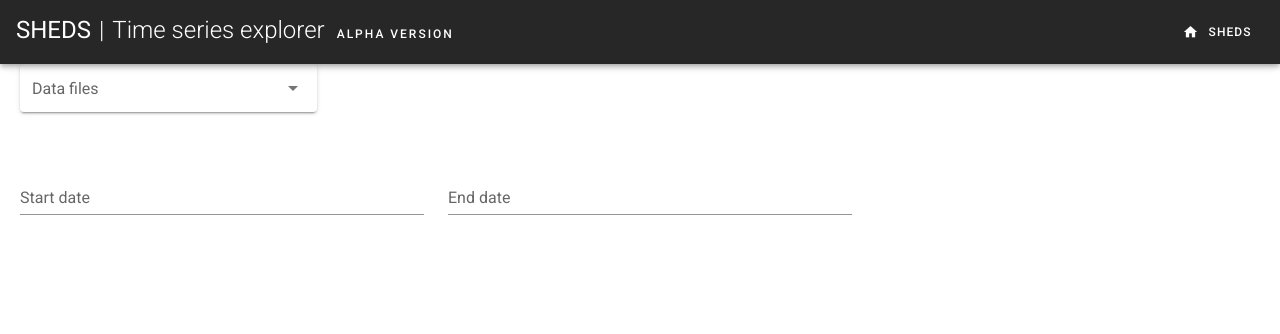
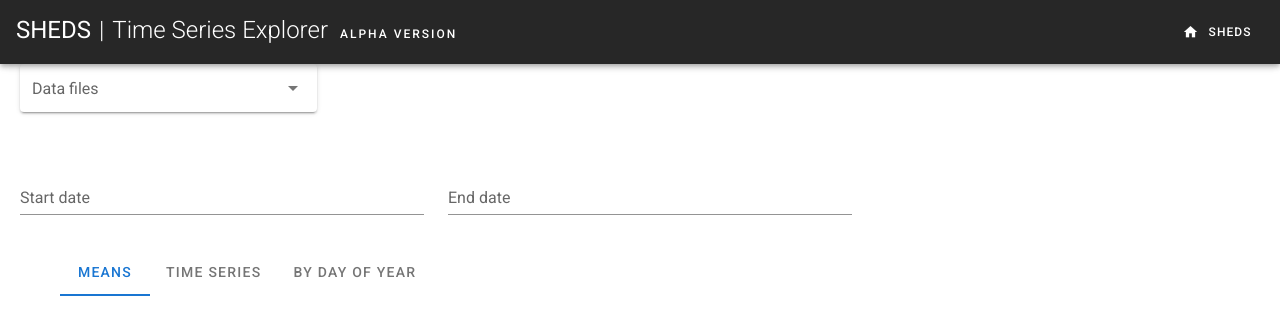
Before and after one commit to bletcher/ctse, a Vue app: page / in a window 1280 px wide. Shown: the top 334 px of the page. Built offline with nearby package versions, Linux system fonts and the light colour scheme.

Commit message:
added v1 of tabs

```diff
--- a/src/App.vue
+++ b/src/App.vue
@@ -4,7 +4,7 @@
       <v-toolbar-title class="headline">
         <span>SHEDS</span>
         <span class="font-weight-light px-2">|</span>
-        <span class="font-weight-light">Time series explorer</span>
+        <span class="font-weight-light">Time Series Explorer</span>
         <!-- <span class="font-weight-light px-2">|</span> -->
         <span class="text-uppercase overline ml-3">Alpha Version</span>
       </v-toolbar-title>
@@ -72,12 +72,37 @@
       </v-row>
 
       <v-container>
-        <timeseries-chart
-        v-if="filledData"
-        :filledData="filledData"
-        :extent="brushExtent"
+        <v-tabs
+          v-model="tab"
         >
-        </timeseries-chart>
+          <v-tab href="#means">Means</v-tab>
+          <v-tab href="#timeseries">Time series</v-tab>
+          <v-tab href="#doy">By day of year</v-tab>
+        </v-tabs>
+
+        <v-tabs-items v-model="tab">
+          <v-tab-item :key="1" value="means">
+            <means-chart
+              v-if="filledData">
+            </means-chart>
+          </v-tab-item>
+          <v-tab-item :key="2" value="timeseries">
+            <timeseries-chart
+              v-if="filledData"
+              :filledData="filledData"
+              :extent="brushExtent"
+            >
+            </timeseries-chart>
+          </v-tab-item>
+          <v-tab-item :key="3" value="doy">
+            <allpoints-chart
+              :dataByDay="dataByDay"
+              :dataByDayOfYear="dataByDayOfYear"
+              v-if="filledData">
+            </allpoints-chart>
+          </v-tab-item>
+        </v-tabs-items>
+
         <brush-chart
           v-if="filledData"
           :filledData="filledData"
@@ -89,14 +114,6 @@
           :filledData="filledData"
           :extent="brushExtent">
         </rect-chart>
-        <means-chart
-          v-if="filledData">
-        </means-chart>
-        <allpoints-chart
-          :dataByDay="dataByDay"
-          :dataByDayOfYear="dataByDayOfYear"
-          v-if="filledData">
-        </allpoints-chart>
       </v-container>
     </v-content>
   </v-app>
@@ -136,7 +153,8 @@ export default {
     startDate: null,
     endDate: null,
     startDateMenu: false,
-    endDateMenu: false
+    endDateMenu: false,
+    tab: 'means'
   }),
   mounted () {
   },
--- a/src/components/BrushChart.vue
+++ b/src/components/BrushChart.vue
@@ -107,11 +107,8 @@ export default {
         .attr('class', 'brush')
         .call(this.brush)
         .call(this.brush.move, this.scales.x.range())
-
-      console.log('initializeBrushChart:end')
     },
     updateBrushChart () {
-      console.log('in updateBrushChart', this.extent, this.extent.map(this.scales.x, this.scales.x.invert))
       this.svgElements.context.select('.brush')
         .call(this.brush.move, this.extent.map(this.scales.x, this.scales.x.invert))
     },
@@ -122,7 +119,6 @@ export default {
         .y(d => scales.y(d.value))
     },
     brushed () {
-      console.log('in brushed', d3.event.sourceEvent)
       if (d3.event.sourceEvent && d3.event.sourceEvent.type === 'zoom') return
       if (!d3.event.sourceEvent) return // don't emit new brushExtent if brush updated with datePicker
       let s = d3.event.selection || this.scales.x.range()
--- a/src/components/TimeseriesChart.vue
+++ b/src/components/TimeseriesChart.vue
@@ -197,8 +197,6 @@ export default {
         .attr('stroke-linejoin', 'round')
         .attr('stroke-linecap', 'round')
         .attr('stroke-opacity', 0.6)
-
-      console.log('initializeTimeSeriesChart:end')
     },
     getCumulFilteredDate (dataIn, minDate, maxDate, chunkCounter) {
       let data = dataIn.slice() // make a copy
```
